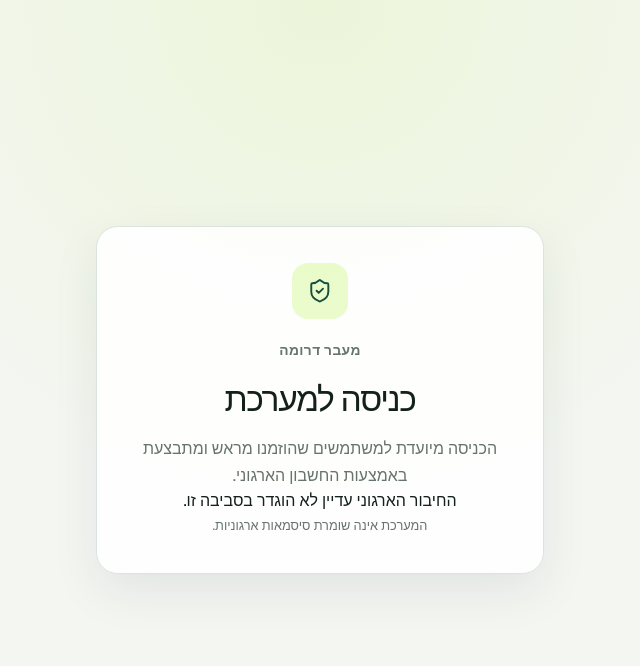
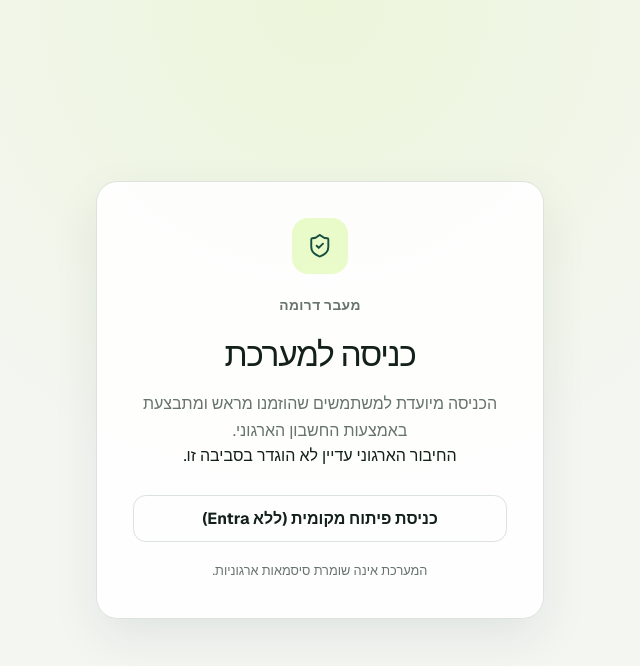
Before and after one commit to NotIMaestro/SouthOperation, a Next.js app in the folder client/: page /sign-in in a window 1280 px wide. Shown: the top 666 px of the page, without its empty margins (502-1142 px from the left). Built offline with nearby package versions, Linux system fonts and the light colour scheme.

Commit message:
Restore local dev sign-in option and DB connect timeout

```diff
--- a/client/src/app/sign-in/page.tsx
+++ b/client/src/app/sign-in/page.tsx
@@ -1,6 +1,6 @@
 import { LogIn, ShieldCheck } from "lucide-react";
 
-import { microsoftEntraIdConfigured, signIn } from "@/auth";
+import { devBypassEnabled, microsoftEntraIdConfigured, signIn } from "@/auth";
 
 export const metadata = { title: "כניסה מאובטחת" };
 
@@ -28,6 +28,18 @@ export default function SignInPage() {
             החיבור הארגוני עדיין לא הוגדר בסביבה זו.
           </div>
         )}
+        {devBypassEnabled && (
+          <form
+            action={async () => {
+              "use server";
+              await signIn("dev-bypass", { redirectTo: "/dashboard" });
+            }}
+          >
+            <button className="button secondary full" type="submit">
+              כניסת פיתוח מקומית (ללא Entra)
+            </button>
+          </form>
+        )}
         <small>המערכת אינה שומרת סיסמאות ארגוניות.</small>
       </section>
     </main>
--- a/client/src/auth.ts
+++ b/client/src/auth.ts
@@ -1,4 +1,6 @@
 import NextAuth from "next-auth";
+import type { Provider } from "next-auth/providers";
+import Credentials from "next-auth/providers/credentials";
 import MicrosoftEntraID from "next-auth/providers/microsoft-entra-id";
 
 import { provisionEnterpriseUser } from "@/lib/server-api";
@@ -8,6 +10,17 @@ export const microsoftEntraIdConfigured = Boolean(
     process.env.AUTH_MICROSOFT_ENTRA_ID_SECRET &&
     process.env.AUTH_MICROSOFT_ENTRA_ID_ISSUER,
 );
+
+// DEV-ONLY BYPASS. `NODE_ENV` is always "production" for a built/deployed app
+// (Vercel included, preview or prod) — `next dev` is the only runtime where
+// it is not — so this branch is structurally unreachable outside a local
+// `pnpm dev`. It additionally requires an explicit opt-in env var so a bare
+// local run never silently skips real sign-in. Remove before shipping real
+// auth-dependent features.
+export const devBypassEnabled =
+  process.env.NODE_ENV !== "production" && process.env.DEV_AUTH_BYPASS === "true";
+const devBypassUserId =
+  process.env.DEV_AUTH_BYPASS_USER_ID ?? "00000000-0000-0000-0000-000000000001";
 
 type EntraProfile = {
   email?: string | null;
@@ -33,8 +46,7 @@ async function provisionEntraUser(
   });
 }
 
-export const { handlers, auth, signIn, signOut } = NextAuth({
-  providers: microsoftEntraIdConfigured
+const providers: Provider[] = microsoftEntraIdConfigured
   ? [
       MicrosoftEntraID({
         clientId: process.env.AUTH_MICROSOFT_ENTRA_ID_ID,
@@ -43,11 +55,28 @@ export const { handlers, auth, signIn, signOut } = NextAuth({
         client: { token_endpoint_auth_method: "client_secret_post" },
       }),
     ]
-    : [],
+  : [];
+
+if (devBypassEnabled) {
+  providers.push(
+    Credentials({
+      id: "dev-bypass",
+      name: "Local dev (insecure)",
+      credentials: {},
+      async authorize() {
+        return { id: devBypassUserId, name: "משתמש פיתוח מקומי", email: "dev-bypass@local" };
+      },
+    }),
+  );
+}
+
+export const { handlers, auth, signIn, signOut } = NextAuth({
+  providers,
   session: { strategy: "jwt", maxAge: 60 * 60 * 8 },
   pages: { signIn: "/sign-in", error: "/sign-in" },
   callbacks: {
-    async signIn({ profile, user }) {
+    async signIn({ profile, user, account }) {
+      if (devBypassEnabled && account?.provider === "dev-bypass") return true;
       if (!profile) return false;
 
       try {
```
Also changed, not shown: 2 other files (tests, documents, lock files or other folders). Lines whose indentation alone changed are shown as unchanged.
